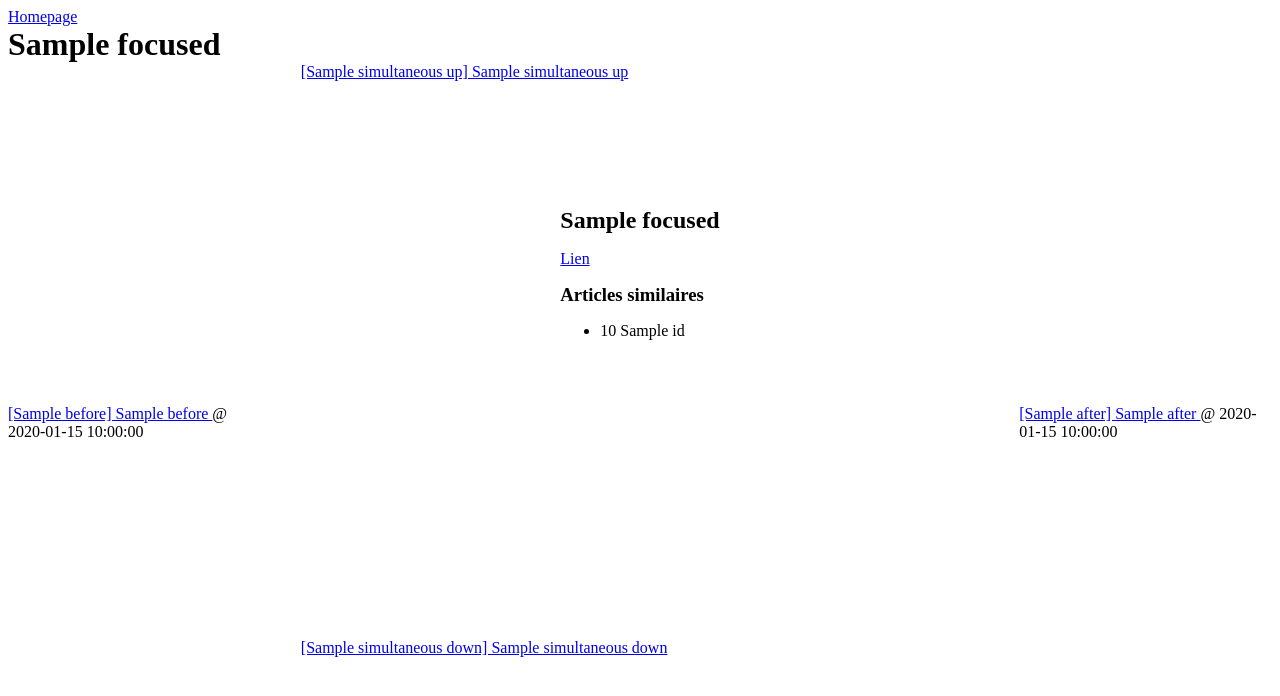
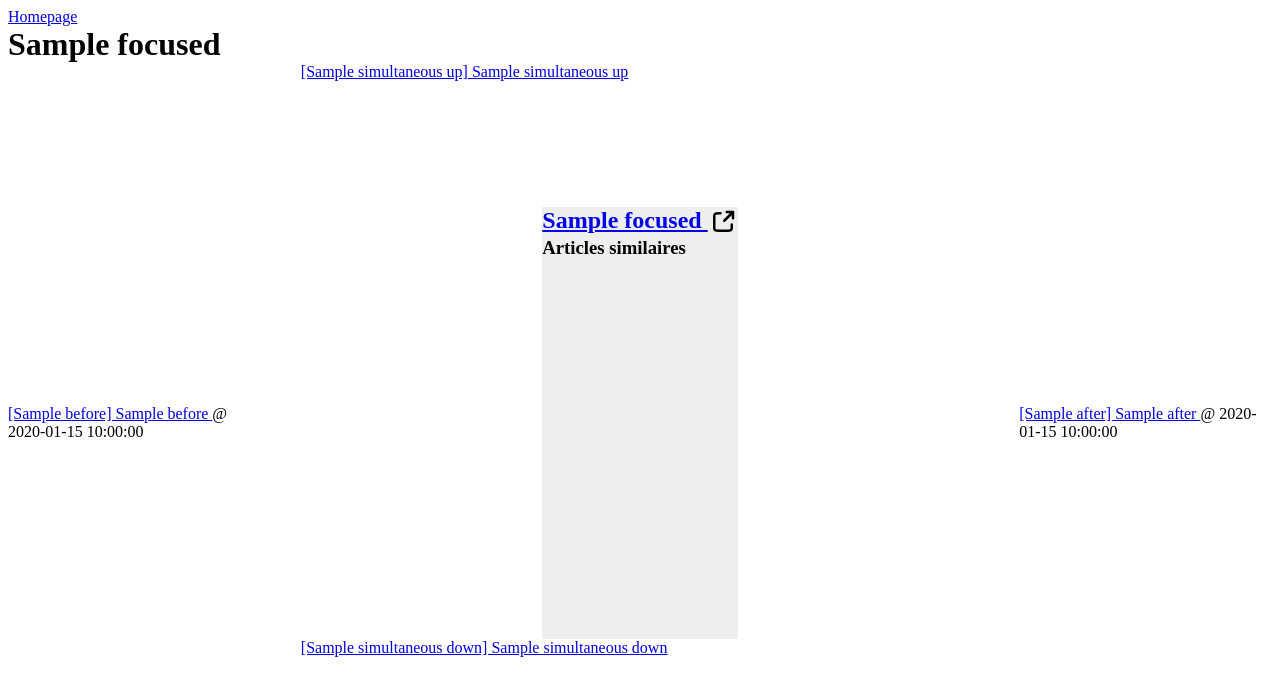
Before and after one commit to jherve/media_observer, a FastAPI app: template templates/site_main_article_detail.html in a window 1280 px wide. Shown: the top 696 px of the page. Run offline with FastAPI, Linux system fonts and the light colour scheme; the template is opened without the code that fills it: most values are stand-ins (such as "Sample title", 1, 10 or a date in 2020); parts of the project's set-up code (start-up, migrations or seed data) failed here and were passed over.

Commit message:
Improve design a bit

```diff
--- a/static/style.css
+++ b/static/style.css
@@ -22,10 +22,14 @@ h1, h2, h3, h4 {
 
     align-self: center;
     justify-self: center;
-    padding: 1em;
+    margin: 1em;
 
     overflow: scroll;
     height: 100%;
+    background-color: #eee;
+}
+#article_browser .focused h2 img {
+    vertical-align: middle;
 }
 #article_browser .up {
     grid-area: up;
--- a/templates/site_main_article_detail.html
+++ b/templates/site_main_article_detail.html
@@ -22,20 +22,17 @@
             </ul>
         </div>
         <div class="focused">
-            <h2>{{ focused["title"] }}</h2>
-            <p><a href="{{ focused['url_article'] }}">Lien</a></p>
-            <h3>Articles similaires</h3>
-            <ul>
-                {% for s in similar %}
-                    <li>{{ s[1] | round(3) }}
-                        {% if s[0]["is_main"] %}
-                            {{ article(s[0]) }}
-                        {% else %}
-                            {{ s[0]["title"] }}
+            <a href="{{ focused['url_article'] }}"><h2>{{ focused["title"] }} <img src="{{ url_for('static', path='/external-link.svg') }}" height="30px"></h2></a>
+            <div class="similar">
+                <h3>Articles similaires</h3>
+                <ul>
+                    {% for s, distance in similar %}
+                        {% if s["is_main"] %}
+                        <li>{{ article(s) }} [{{ distance | round(3) }}]</li>
                         {% endif %}
-                    </li>
-                {% endfor %}
-            </ul>
+                    {% endfor %}
+                </ul>
+            </div>
         </div>
         {% if after %}
             <div class="after">
```
Also changed, not shown: static/external-link.svg (added).
